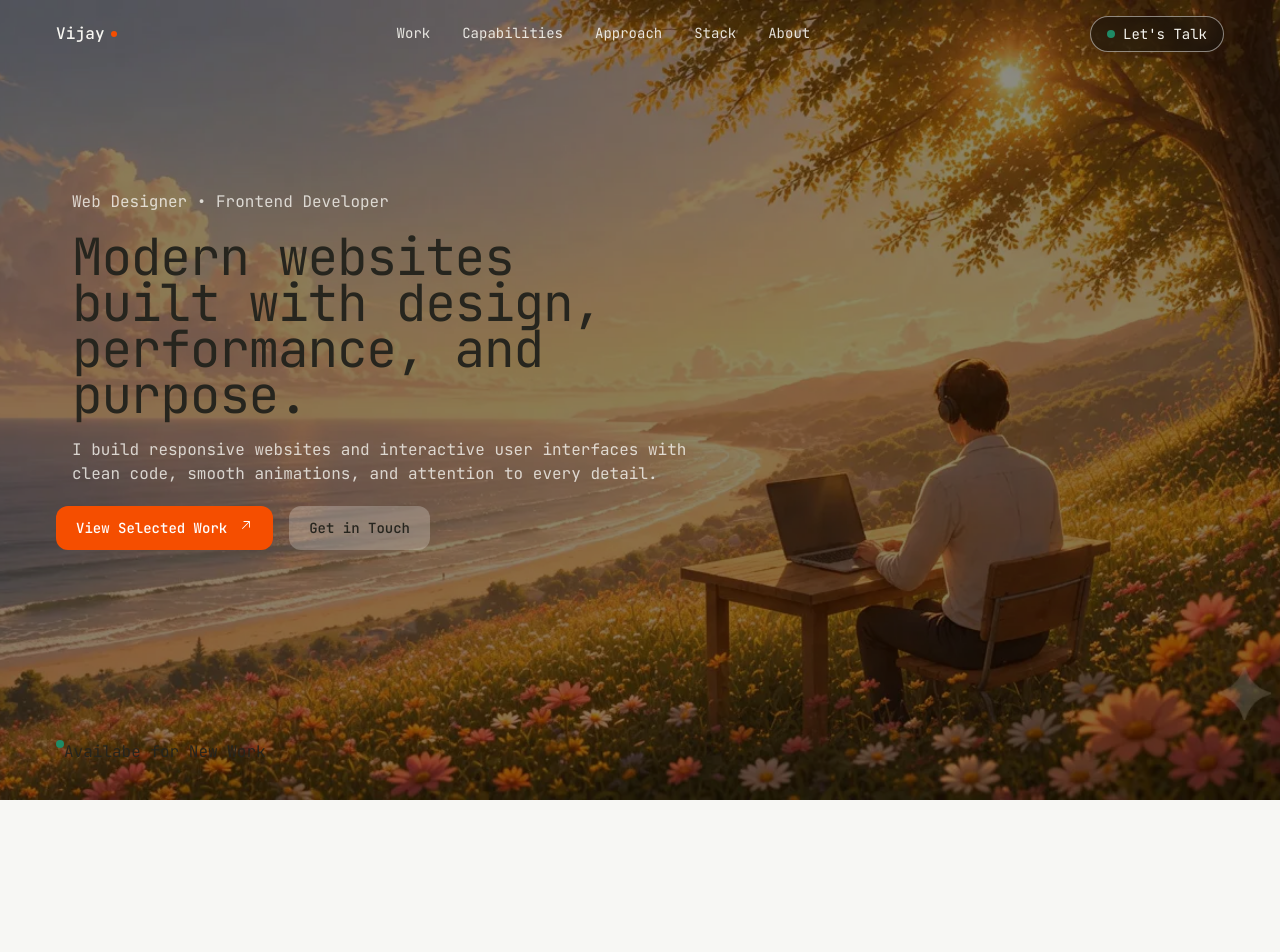
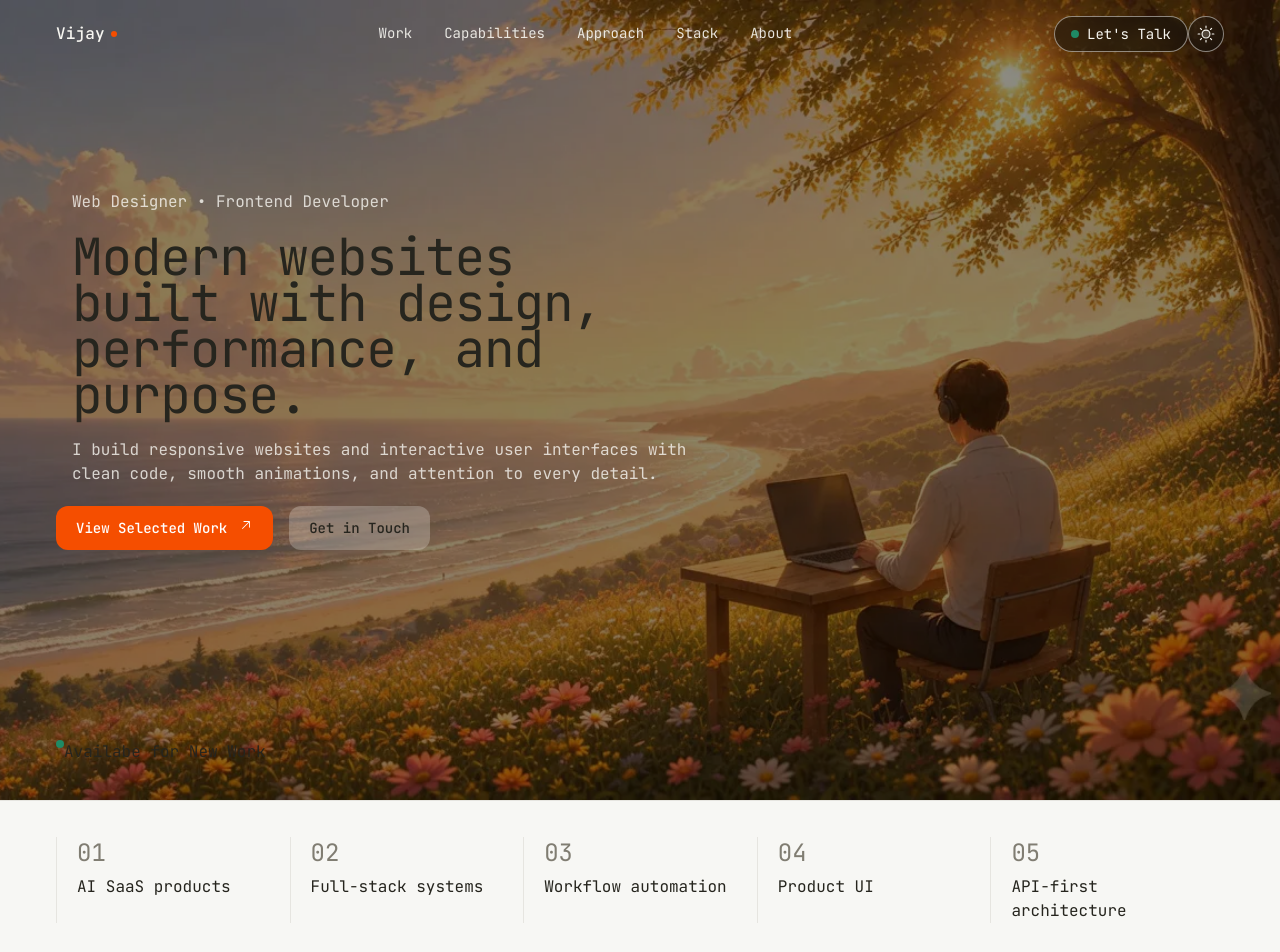
Before and after one commit to Vijaysinghnegi007/project_one, a Next.js app: page / in a window 1280 px wide. Shown: the top 952 px of the page. Before the commit the page ends 800 px from the top, so only its background shows below. Built offline with nearby package versions, Linux system fonts and the light colour scheme; no server answers.

Commit message:
toogle-theme

```diff
--- a/app/globals.css
+++ b/app/globals.css
@@ -237,5 +237,8 @@
   .side-width{
     @apply mx-auto w-full max-w-7xl px-6 lg:px-14
   }
+  .border-left {
+  border-left: 1px solid var(--color-hairline);
+}
 
 }
--- a/app/page.tsx
+++ b/app/page.tsx
@@ -1,15 +1,18 @@
 // We'll replace this piece by piece as we build each section in the video.
 // import Hero from "@/components/hero";
 import Hero2 from "@/components/hero2"
+import PracticeStrip from "@/components/practice-strip"
 import  {getLocation} from "@/lib/location"
 export default async function HomePage() {
 
   const location = await getLocation()
   console.log(location)
+
   return (
     <main className="relative">
       {/* <Hero></Hero> */}
       <Hero2></Hero2>
+      <PracticeStrip></PracticeStrip>
     </main>
   );
 }
--- a/components/header.tsx
+++ b/components/header.tsx
@@ -1,6 +1,7 @@
+"use client";
 import { NAV_LINKS } from "@/lib/context";
-import { link } from "fs";
 import Link from "next/link";
+import ThemeToggle from "@/components/theme-toggle";
 
 const header = () => {
   return (
@@ -35,6 +36,8 @@ const header = () => {
               <span className="size-2 rounded-full bg-success" />
               Let's Talk
             </Link>
+
+            <ThemeToggle />
           </div>
         </div>
       </div>
--- /dev/null
+++ b/components/practice-strip.tsx
@@ -0,0 +1,23 @@
+import { PRACTICE_AREAS } from "@/lib/context";
+
+function PracticeStrip() {
+  return (
+    <section className="border-y border-hairline py-9">
+      <div className="side-width">
+        <ul className="grid grid-cols-2 md:grid-cols-3  lg:grid-cols-5 gap-6 lg:gap-0">
+          {PRACTICE_AREAS.map((item, index) => (
+            <li
+              key={index}
+              className="flex flex-col gap-1.5 px-2 lg:px-5 border-left "
+            >
+              <span className="text-muted-ink uppercase font-mono text-2xl">{item.no}</span>
+              <span>{item.value}</span>
+            </li>
+          ))}
+        </ul>
+      </div>
+    </section>
+  );
+}
+
+export default PracticeStrip;
--- /dev/null
+++ b/components/theme-toggle.tsx
@@ -0,0 +1,51 @@
+"use client";
+
+import { useEffect, useState } from "react";
+import { Moon, Sun } from "@phosphor-icons/react";
+import { useTheme } from "next-themes";
+
+export default function ThemeToggle() {
+  const { resolvedTheme, setTheme } = useTheme();
+  const [mounted, setMounted] = useState(false);
+
+  useEffect(() => {
+    setMounted(true);
+  }, []);
+
+  if (!mounted) {
+    return (
+      <div className="flex h-9 w-9 items-center justify-center rounded-full border border-overlay-cream/50 bg-overlay-ink/50 backdrop-blur-sm" />
+    );
+  }
+
+  const isDark = resolvedTheme === "dark";
+
+  return (
+    <button
+      type="button"
+      onClick={() => setTheme(isDark ? "light" : "dark")}
+      aria-label="Toggle theme"
+      className="relative flex h-9 w-9 items-center justify-center rounded-full border border-overlay-cream/50 bg-overlay-ink/50 text-overlay-cream backdrop-blur-sm transition-all duration-300 hover:scale-105 hover:bg-overlay-ink/70 active:scale-95"
+    >
+      <Sun
+        size={18}
+        weight="duotone"
+        className={`absolute transition-all duration-300 ${
+          isDark
+            ? "rotate-90 scale-0 opacity-0"
+            : "rotate-0 scale-100 opacity-100"
+        }`}
+      />
+
+      <Moon
+        size={18}
+        weight="duotone"
+        className={`absolute transition-all duration-300 ${
+          isDark
+            ? "rotate-0 scale-100 opacity-100"
+            : "-rotate-90 scale-0 opacity-0"
+        }`}
+      />
+    </button>
+  );
+}
--- a/lib/context.ts
+++ b/lib/context.ts
@@ -92,31 +92,31 @@ export const NAV_LINKS = [
   { label: "Approach", href: "#process" },
   { label: "Stack", href: "#stack" },
   { label: "About", href: "#about" },
-] as const
+] as const;
 
 // --- Practice strip -------------------------------------------------------
 // components/practice-strip.tsx — the thin band of practice areas.
 export const PRACTICE_AREAS = [
-  { k: "01", v: "AI SaaS products" },
-  { k: "02", v: "Full-stack systems" },
-  { k: "03", v: "Workflow automation" },
-  { k: "04", v: "Product UI" },
-  { k: "05", v: "API-first architecture" },
-] as const
+  { no: "01", value: "AI SaaS products" },
+  { no: "02", value: "Full-stack systems" },
+  { no: "03", value: "Workflow automation" },
+  { no: "04", value: "Product UI" },
+  { no: "05", value: "API-first architecture" },
+] as const;
 
 // --- Selected work --------------------------------------------------------
 // components/selected-work.tsx — the project carousel.
 export type Project = {
-  index: string
-  title: string
-  description: string
-  year: string
-  status: string
-  tags: readonly string[]
-  href: string
-  image: string
-  imageAlt: string
-}
+  index: string;
+  title: string;
+  description: string;
+  year: string;
+  status: string;
+  tags: readonly string[];
+  href: string;
+  image: string;
+  imageAlt: string;
+};
 
 export const PROJECTS: readonly Project[] = [
   {
@@ -184,7 +184,7 @@ export const PROJECTS: readonly Project[] = [
     imageAlt:
       "Data labeling platform annotating a room scene with bounding boxes, a reviewer queue, and a quality score panel.",
   },
-]
+];
 
 // --- Capabilities ---------------------------------------------------------
 // components/capabilities.tsx — the three practice cards. Cards map to the
@@ -229,7 +229,7 @@ export const CAPABILITIES = [
       "Prototyping",
     ],
   },
-] as const
+] as const;
 
 // --- Approach -------------------------------------------------------------
 // components/approach.tsx — the four ordered process steps.
@@ -254,7 +254,7 @@ export const APPROACH_STEPS = [
     t: "Refine until it feels effortless",
     d: "The last 20% is where products stop feeling like demos. Latency, copy, motion, edge cases — sanded down until they disappear.",
   },
-] as const
+] as const;
 
 // --- Stack ----------------------------------------------------------------
 // components/stack.tsx — the editor-mockup panes. Each item is [name, tag].
@@ -297,7 +297,7 @@ export const STACK_PANES = [
       ["PostHog / Sentry", "observability"],
     ],
   },
-] as const
+] as const;
 
 // --- About ----------------------------------------------------------------
 // components/contact.tsx (About band) — the meta definition list. [key, value].
@@ -307,7 +307,7 @@ export const ABOUT_META = [
   ["Years shipping", "6+"],
   ["Availability", "Selected product builds"],
   ["Engagements", "Fractional · Build · Advisory"],
-] as const
+] as const;
 
 // --- Site footer ----------------------------------------------------------
 // components/site-footer.tsx — link columns. Each link is [label, href].
@@ -337,26 +337,25 @@ export const FOOTER_COLUMNS = [
       ["X / Twitter ↗", "https://x.com/code_bucks"],
     ],
   },
-] as const
+] as const;
 
 // --- Token-usage widget ---------------------------------------------------
 // components/widgets/token-usage.tsx — sample usage rows.
-export type Vendor = "Anthropic" | "OpenAI" | "Google" | "Mistral"
+export type Vendor = "Anthropic" | "OpenAI" | "Google" | "Mistral";
 
 export type UsageRow = {
-  model: string
-  vendor: Vendor
-  tokens: number
-  costUsd: number
-}
+  model: string;
+  vendor: Vendor;
+  tokens: number;
+  costUsd: number;
+};
 
 export const TOKEN_USAGE: UsageRow[] = [
   { model: "Opus 4.7", vendor: "Anthropic", tokens: 8_230_000, costUsd: 211 },
   { model: "Sonnet 4.6", vendor: "Anthropic", tokens: 2_400_000, costUsd: 42 },
   { model: "Haiku 4.5", vendor: "Anthropic", tokens: 1_140_000, costUsd: 19 },
   { model: "GPT-5", vendor: "OpenAI", tokens: 730_000, costUsd: 12 },
-]
-
+];
 
 /*
 Navigation Bar Variants:
```
